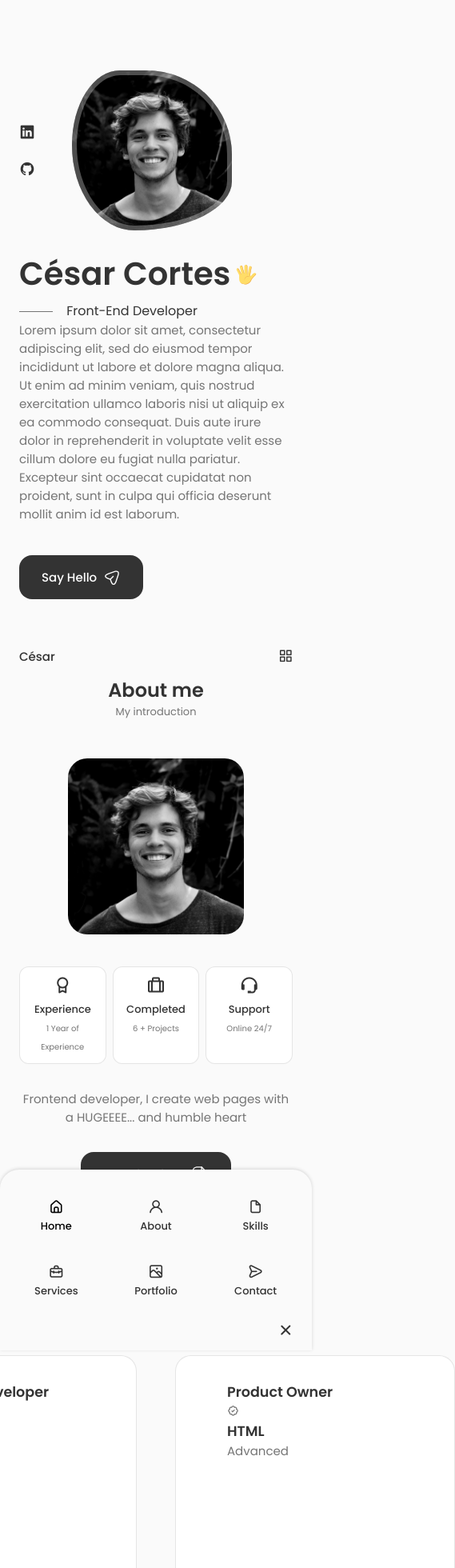
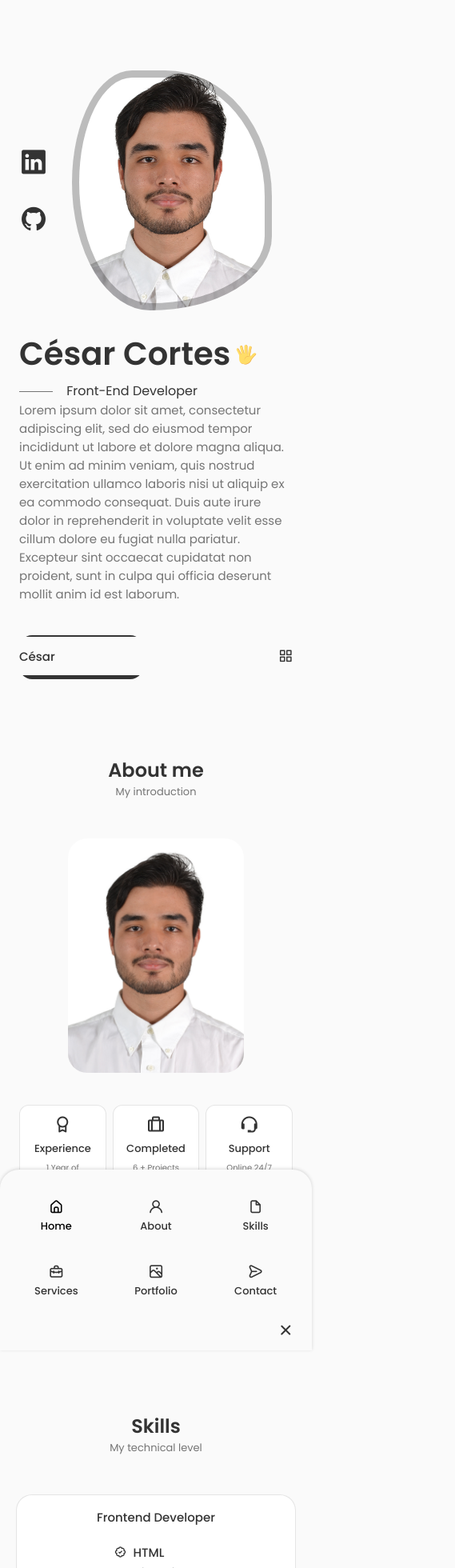
Before and after one commit to cesarcortes-dep/Portfolio, a React (Create React App) app: page / in a window 390 px wide. Shown: the top 1960 px of the page at 80% size, 569 px wide, since content can reach past the window. Built offline with nearby package versions, Linux system fonts and the light colour scheme.

Commit message:
Adding some changes

```diff
--- a/src/components/about/About.js
+++ b/src/components/about/About.js
@@ -1,7 +1,7 @@
 import React from "react";
 import "./about.css";
 
-import AboutImg from "../../assets/about.jpg";
+import AboutImg from "../../assets/profile2.JPG";
 
 import CV from "../../assets/John-Cv.pdf";
 import {Info} from "./Info";
--- a/src/components/about/about.css
+++ b/src/components/about/about.css
@@ -5,7 +5,7 @@
 }
 
 .about__img {
-  width: 350px;
+  width: 250px;
   border-radius: 1.5rem;
   justify-self: center;
 }
--- a/src/components/home/home.css
+++ b/src/components/home/home.css
@@ -16,7 +16,7 @@
 }
 
 .home__social-icon {
-  font-size: 1.25rem;
+  font-size: 2.25rem;
   color: var(--title-color);
 }
 
@@ -59,14 +59,14 @@
 }
 
 .home__img {
-  background: url(../../assets//profile.jpg);
+  background: url(../../assets//profile2.JPG);
   background-repeat: no-repeat;
   background-position: center;
   background-size: cover;
-  box-shadow: inset 0 0 0 9px rgb(255 255 255 / 30%);
+  box-shadow: inset 0 0 0 9px rgba(34, 33, 33, 0.3);
   order: 1;
   justify-self: center;
-  width: 300px;
+  width: 250px;
   height: 300px;
   animation: profile__animate 8s ease-in-out infinite 1s;
 }
@@ -143,9 +143,8 @@
     }
 
     .home__img{
-        width: 250px;
-        height: 250px;
-        box-shadow: inset 0 0 0 8px rgb(255 255 255 / 30%);
+      width: 250px;
+      height: 300px;
     }
 
     .home__scroll{
@@ -170,9 +169,9 @@
         grid-column: 1/3;
     }
     .home__img{
-        box-shadow: inset 0 0 0 6px rgb(255 255 255 / 30%);
-        width: 200px;
-        height: 200px;
+
+      width: 250px;
+      height: 300px;
     }
 
     .home__scroll{
@@ -186,7 +185,7 @@
 @media screen and (max-width: 350px) {
   .home__img{
     width: 180px;
-    height: 180px;
+    height: 220px;
   }
 
   .home__hand{
--- a/src/components/skills/ProductOwner.js
+++ b/src/components/skills/ProductOwner.js
@@ -15,7 +15,16 @@ export const ProductOwner = () => {
               <span className="skills__level">Advanced</span>
             </div>
           </div>
+          {/* -------------- */}
+          <div className="skills__data">
+            <i className="bx bx-badge-check"></i>
+            <div>
+              <h3 className="skills__name">HTML</h3>
+              <span className="skills__level">Advanced</span>
+            </div>
+          </div>
         </div>
+
       </div>
     </div>
   );
--- a/src/components/skills/Skills.js
+++ b/src/components/skills/Skills.js
@@ -1,7 +1,8 @@
 import React from "react";
+import "./skills.css";
 import { Frontend } from "./Frontend";
 import { ProductOwner } from "./ProductOwner";
-import "./skills.css";
+
 
 export const Skills = () => {
   return (
--- a/src/components/skills/skills.css
+++ b/src/components/skills/skills.css
@@ -1,4 +1,4 @@
-.skills__container{
+.skills__container {
     grid-template-columns: repeat(2, 350px);
     column-gap: 3rem;
     justify-content: center;
@@ -10,3 +10,84 @@
     padding: 2rem 4rem;
     border-radius: 1.25rem;
 }
+
+.skills__title{
+    font-size: var(--normal-font-size);
+    font-weight: var(--font-medium);
+    text-align: center;
+    margin-bottom: var(--mb-1-5);
+}
+
+.skills__box{
+    display: flex;
+    justify-content: center;
+    column-gap: 2.5rem;
+}
+
+.skills_group{
+    display: grid;
+    align-items: flex-start;
+    row-gap: 1rem;
+}
+
+.skills__data{
+    display: flex;
+    column-gap: 0.5rem;
+}
+
+.skills .bx-badge-check{
+    font-size: 1rem;
+    color: var(--title-color);
+}
+
+.skills__name{
+    font-size: var(--normal-font-size);
+    font-weight: var(--font-medium);
+    line-height: 18px;
+}
+
+.skills__level{
+    font-size: var(--tiny-font-size);
+}
+
+
+/* <!-- ============= BREAKPOINTS ============= --> */
+
+/* for large devices */
+@media screen and (max-width: 992px) {
+   .skills__container{
+    grid-template-columns: max-content;
+    row-gap: 2rem;
+   }
+}
+
+/* for medium devices */
+@media screen and (max-width: 768px) {
+  .skills__container{
+    grid-template-columns: repeat(1, 350px);
+    column-gap: 1rem;
+  }
+
+  .skills__content{
+    padding: 1rem 4rem;
+  }
+}
+
+/* for medium devices */
+@media screen and (max-width: 576px) {
+    .skills__container{
+        grid-template-columns: repeat(1, 350px);
+        column-gap: 1rem;
+      }
+}
+
+/* for medium devices */
+@media screen and (max-width: 350px) {
+  .skills__box{
+    column-gap: 1.25rem;
+  }
+
+  .skills__name{
+    font-size: var(--small-font-size);
+  }
+}
```
Also changed, not shown: src/assets/profile2.JPG (added).
